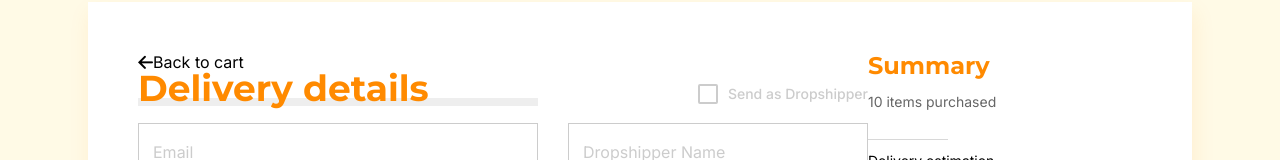
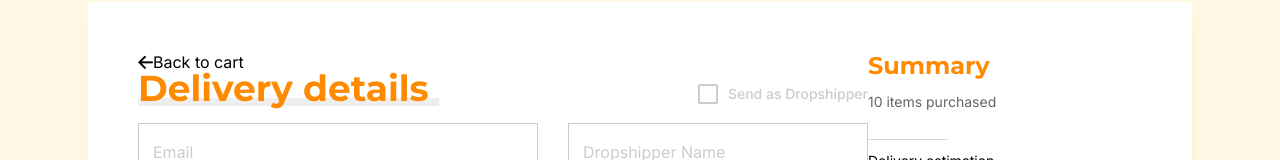
Before and after one commit to mahaldi/jakmall-technical-test, a Vue app: page /payment in a window 1280 px wide. Shown: the part 123-283 px from the top of the page. Built offline with nearby package versions, Linux system fonts and the light colour scheme.

Commit message:
fix heading form shadow

```diff
--- a/src/components/forms/heading-form/style.scss
+++ b/src/components/forms/heading-form/style.scss
@@ -1,9 +1,12 @@
 .payment-heading {
 	$self: &;
 	position: relative;
+	width: fit-content;
+	padding-right: 10px;
 	&__tag {
 		position: relative;
 		z-index: 2;
+		width: fit-content;
 	}
 	&__shadow {
 		height: 8px;
```
